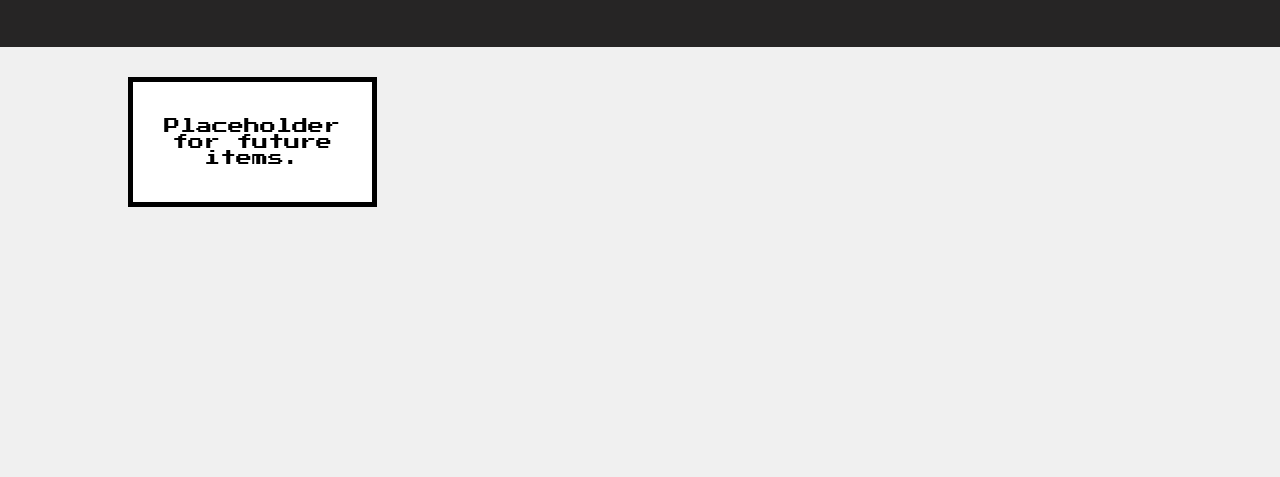
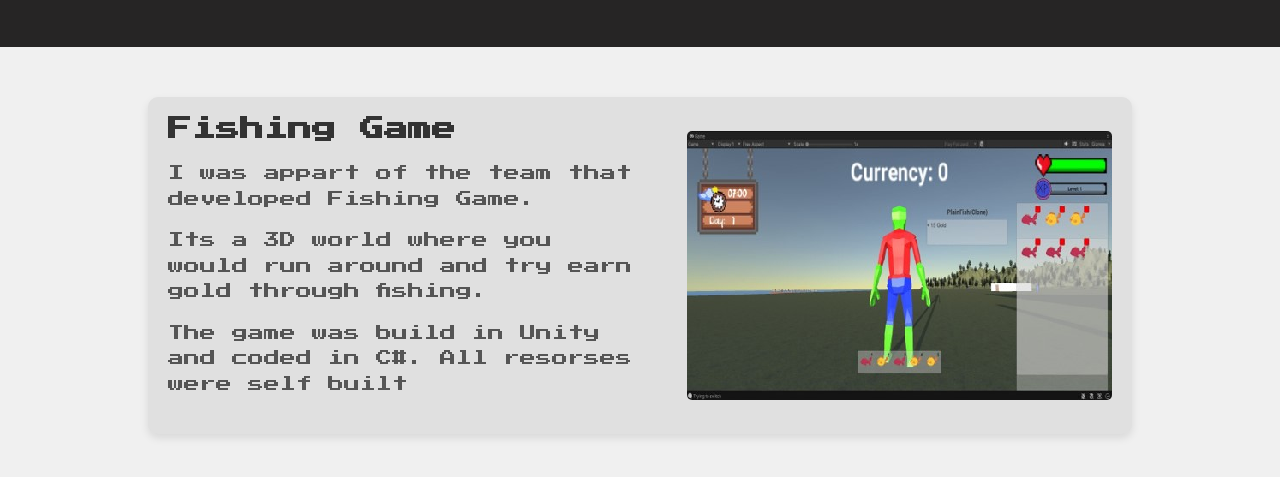
Before and after one commit to RauenLeGrange/RauenLeGrange.github.io, a plain HTML site: page Index.html in a window 1280 px wide. Shown: the part 93-570 px from the top of the page. Drawn offline with Linux system fonts and the light colour scheme.

Commit message:
added first project
added fishing game

```diff
--- a/Index.html
+++ b/Index.html
@@ -56,6 +56,53 @@
             image-rendering: -moz-crisp-edges;
             image-rendering: crisp-edges;
         }
+
+        #portfolio-container {
+            width: 80%; /* This makes the container 80% of the page width */
+            margin: 0 auto; /* Centers the container on the page */
+        }
+         #portfolio-items {
+            display: grid;
+            grid-template-columns: repeat(auto-fill, minmax(1000px, 1fr)); /* Increased min-width to make blocks wider */
+            gap: 20px;
+            margin-top: 30px;
+         }
+
+         .project-item {
+    background-color: #e0e0e0;
+    padding: 20px;
+    margin: 20px;
+    border-radius: 10px;
+    box-shadow: 0 4px 8px rgba(0, 0, 0, 0.1);
+    text-align: left;
+    display: flex; /* Use flexbox to align content horizontally */
+    justify-content: space-between; /* Push image and text to opposite sides */
+    align-items: center; /* Vertically center the image and text */
+    gap: 20px; /* Space between the image and text */
+}
+
+.project-item img {
+    max-width: 45%; /* Ensure the image doesn’t take too much space */
+    height: auto;
+    border-radius: 5px;
+}
+
+.project-item div {
+    max-width: 50%; /* Keep the text area from growing too wide */
+}
+
+.project-item h2 {
+    font-size: 1.5em;
+    margin-top: 0;
+    color: #333;
+}
+
+.project-item p {
+    font-size: 1em;
+    color: #555;
+    line-height: 1.6;
+}
+
     </style>
 </head>
 <body>
@@ -64,12 +111,19 @@
         <h1>Rauen's Portfolio</h1>
     </header>
 
-    <section id="portfolio-items">
-        <!-- Placeholder for future items -->
-        <div class="item">
-            <p>Placeholder for future items.</p>
+    <section id="portfolio-container">
+        <div id="portfolio-items">
+            <!--Fishing game-->
+            <div class="project-item">
+                <div>
+                    <h2>Fishing Game</h2>
+                    <p>I was appart of the team that developed Fishing Game.</p>
+                    <p>Its a 3D world where you would run around and try earn gold through fishing.</p>
+                    <p>The game was build in Unity and coded in C#. All resorses were self built</p>
+                </div>
+                <img src="Projects/Fishing Game overview.jpg" alt="Fishing Game">
+            </div>
         </div>
     </section>
-
 </body>
 </html>
```
Also changed, not shown: Projects/Fishing Game overview.jpg (added), Projects/Fishing game fishing.jpg (added).
